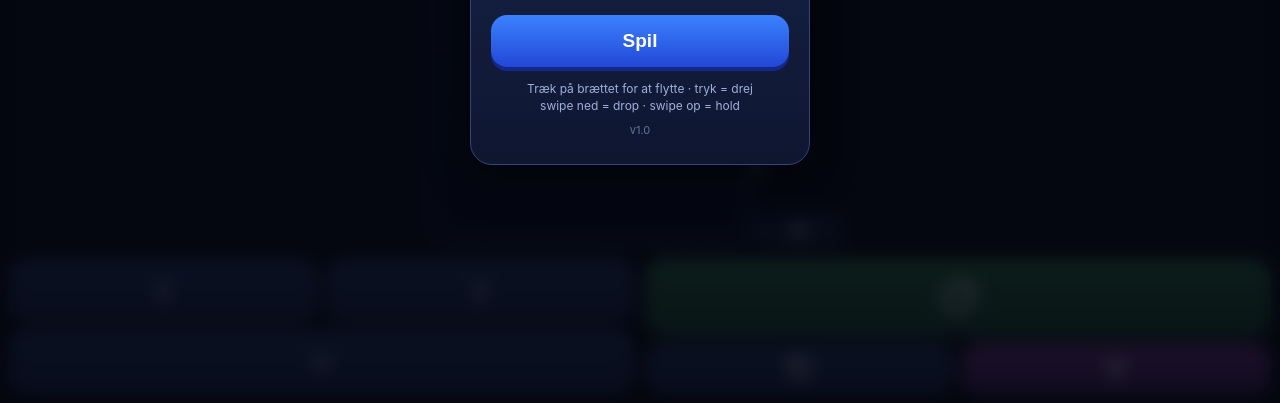
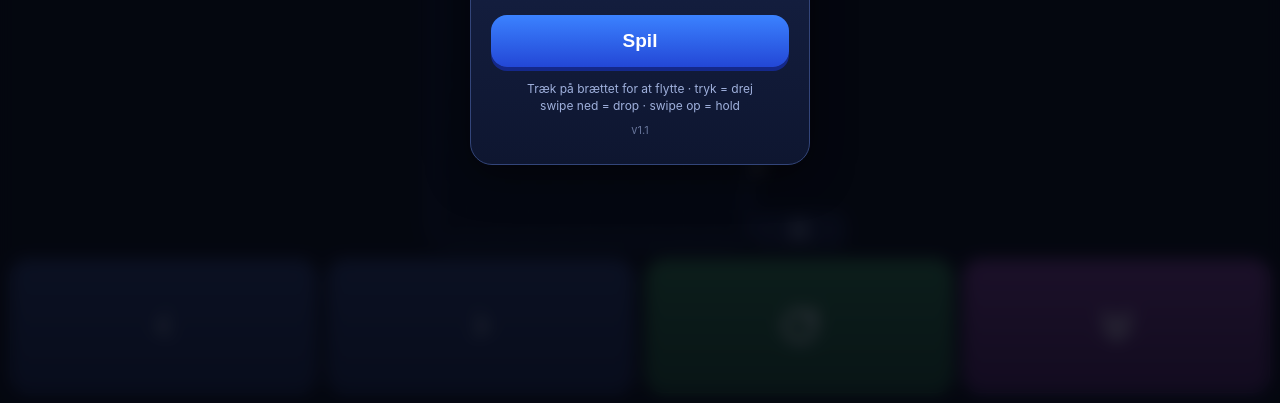
Before and after one commit to seranodk/tetris, a plain HTML site: page index.html in a window 1280 px wide. Shown: the part 397-800 px from the top of the page. Drawn offline with Linux system fonts and the light colour scheme.

Commit message:
Tetris v1.1: fire store knapper
Co-Authored-By: Claude Sonnet 5.5 <noreply@anthropic.com>
Claude-Session: https://claude.ai/code/session_012UmobNFYx8g399Zi3cACFH

```diff
--- a/index.html
+++ b/index.html
@@ -6,7 +6,7 @@
 <meta name="apple-mobile-web-app-capable" content="yes">
 <meta name="apple-mobile-web-app-status-bar-style" content="black-translucent">
 <meta name="theme-color" content="#070a12">
-<title>Tetris v1.0</title>
+<title>Tetris v1.1</title>
 <style>
 *{box-sizing:border-box;-webkit-tap-highlight-color:transparent;-webkit-touch-callout:none;-webkit-user-select:none;user-select:none;touch-action:none;-webkit-user-drag:none}
 html{-webkit-text-size-adjust:100%;text-size-adjust:100%}
@@ -24,15 +24,14 @@ html,body{margin:0;height:100%;background:#070a12;overflow:hidden;overscroll-beh
 .stat b{display:block;font-size:17px;font-variant-numeric:tabular-nums;letter-spacing:.02em}
 #pause{width:100%;height:34px;border-radius:10px;border:1px solid #2a3a66;background:rgba(30,44,86,.6);color:#cfd8f5;display:flex;align-items:center;justify-content:center}
 #controls{height:clamp(124px,19vh,172px);padding:8px 10px 10px;display:grid;grid-template-columns:1fr 1fr;gap:12px;touch-action:none}
-.pad{display:grid;grid-template-columns:1fr 1fr;grid-template-rows:1fr 1fr;gap:8px}
+.pad{display:grid;grid-template-columns:1fr 1fr;grid-template-rows:1fr;gap:10px}
 .btn{border:1px solid #33457a;border-radius:18px;background:linear-gradient(180deg,#2a3c70,#1a2750);color:#e8ecf7;
   display:flex;align-items:center;justify-content:center;touch-action:none;box-shadow:0 3px 0 #0d1530}
 .btn.on{transform:translateY(2px);box-shadow:0 1px 0 #0d1530;background:linear-gradient(180deg,#3a5199,#25366f)}
 .btn.wide{grid-column:span 2}
-.pad.r{grid-template-rows:1.5fr 1fr}
 .btn.big{background:linear-gradient(180deg,#2f7a4a,#1d5033);border-color:#4aa86f;box-shadow:0 3px 0 #0d2a1a}
 .btn.big.on{background:linear-gradient(180deg,#3d9a5d,#27663f)}
-.btn.big svg{width:42px;height:42px}
+.btn.big svg,.btn.drop svg{width:44px;height:44px}
 .btn.drop{background:linear-gradient(180deg,#7a3a8f,#4d2262);border-color:#8d4aa6}
 .btn svg,#pause svg{width:30px;height:30px;fill:none;stroke:currentColor;stroke-width:2.4;stroke-linecap:round;stroke-linejoin:round;pointer-events:none}
 .flip svg{transform:scaleX(-1)}
@@ -72,11 +71,9 @@ html,body{margin:0;height:100%;background:#070a12;overflow:hidden;overscroll-beh
     <div class="pad">
       <div class="btn" data-a="left"><svg viewBox="0 0 24 24"><path d="M15 5l-7 7 7 7"/></svg></div>
       <div class="btn" data-a="right"><svg viewBox="0 0 24 24"><path d="M9 5l7 7-7 7"/></svg></div>
-      <div class="btn wide" data-a="down"><svg viewBox="0 0 24 24"><path d="M5 9l7 7 7-7"/></svg></div>
     </div>
-    <div class="pad r">
-      <div class="btn wide big" data-a="cw"><svg viewBox="0 0 24 24"><path d="M20 12a8 8 0 1 1-2.6-5.9"/><path d="M20 4v5h-5"/></svg></div>
-      <div class="btn flip" data-a="ccw"><svg viewBox="0 0 24 24"><path d="M20 12a8 8 0 1 1-2.6-5.9"/><path d="M20 4v5h-5"/></svg></div>
+    <div class="pad">
+      <div class="btn big" data-a="cw"><svg viewBox="0 0 24 24"><path d="M20 12a8 8 0 1 1-2.6-5.9"/><path d="M20 4v5h-5"/></svg></div>
       <div class="btn drop" data-a="drop"><svg viewBox="0 0 24 24"><path d="M5 5l7 7 7-7M5 12l7 7 7-7"/></svg></div>
     </div>
   </div>
@@ -86,7 +83,7 @@ html,body{margin:0;height:100%;background:#070a12;overflow:hidden;overscroll-beh
 <script>
 (()=>{
 "use strict";
-const VERSION="1.0", COLS=10, ROWS=22, HID=2;
+const VERSION="1.1", COLS=10, ROWS=22, HID=2;
 const COLORS={I:'#22d3ee',J:'#3b5bff',L:'#ff9f1a',O:'#ffd60a',S:'#34d058',T:'#b44cff',Z:'#ff3b4e'};
 const SHAPES={
  I:[[0,0,0,0],[1,1,1,1],[0,0,0,0],[0,0,0,0]],
```
Also changed, not shown: 2 other files.
